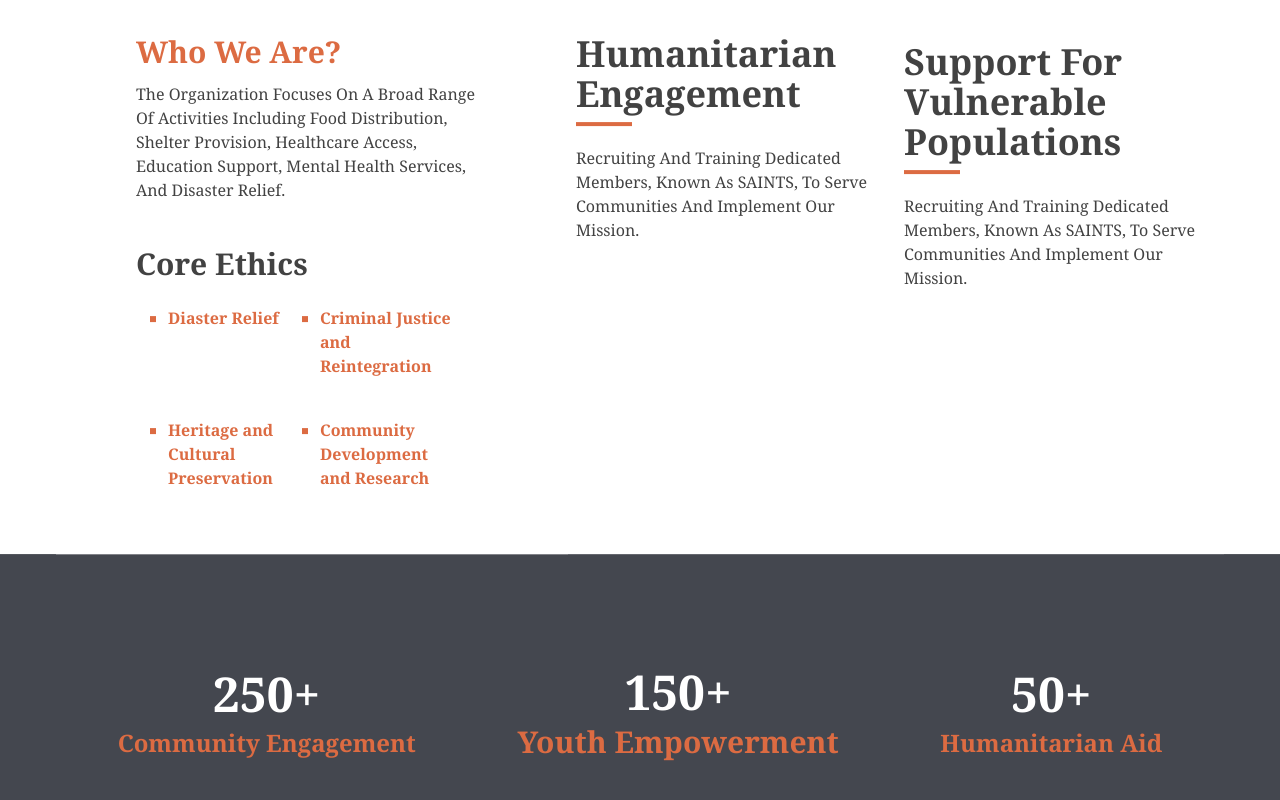
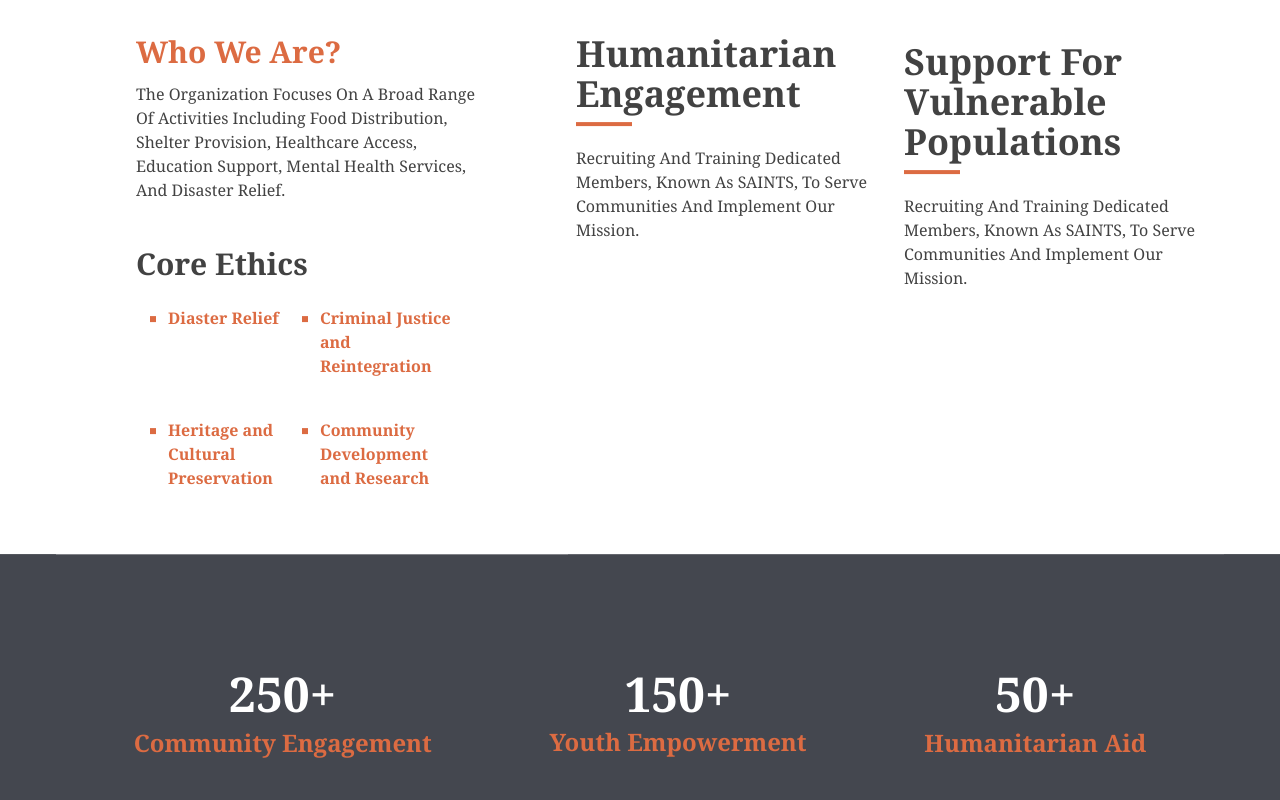
Before and after one commit to RobustTechLiberia/saints_of_humanity, a React (Vite) app: page /#/ in a window 1280 px wide. Shown: the part 1481-2281 px from the top of the page. Built offline with nearby package versions, Linux system fonts and the light colour scheme.

Commit message:
deployment

```diff
--- a/src/components/about_content.jsx
+++ b/src/components/about_content.jsx
@@ -56,7 +56,7 @@ class AboutContent extends React.Component {
                 core ethics
               </h1>
               <ul
-                className="mx-5 flex flex-wrap md:justify-start md:items-start md:gap-4 list-none text-base md:mx-28"
+                className="mx-5 flex md:text-md text-md flex-wrap md:justify-start md:items-start md:gap-4 list-none text-base md:mx-28"
                 id="ul"
               >
                 <li className="w-[calc(50%-0.5rem)] py-3 font-serif font-semibold text-orange-600">
--- a/src/components/mainsection.jsx
+++ b/src/components/mainsection.jsx
@@ -22,7 +22,7 @@ class MainSection extends React.Component {
                 <span className="text-white md:text-5xl text-3xl block font-serif ">
                   150+
                 </span>
-                <span className="mt-2 block font-serif md:text-3xl text-2xl md:mx-0 mx-20">
+                <span className="mt-2 block font-serif md:text-2xl text-2xl md:mx-0 mx-20">
                   youth empowerment
                 </span>
               </span>
```
